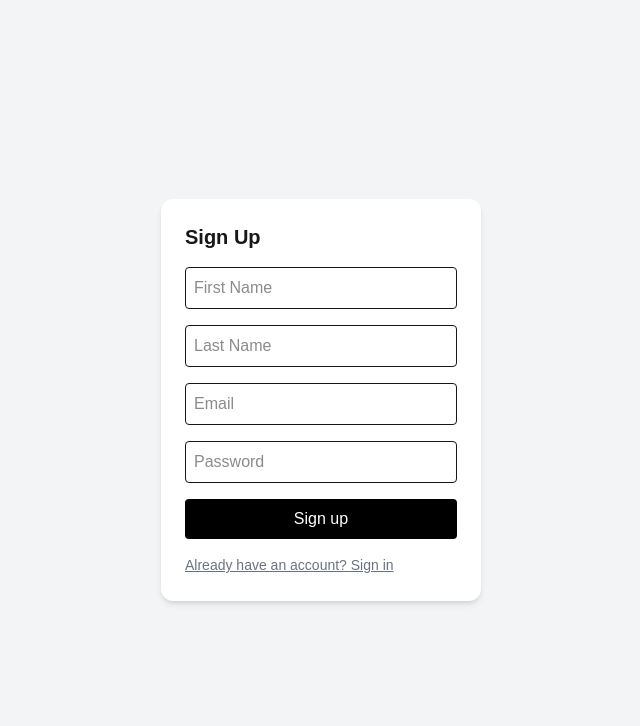
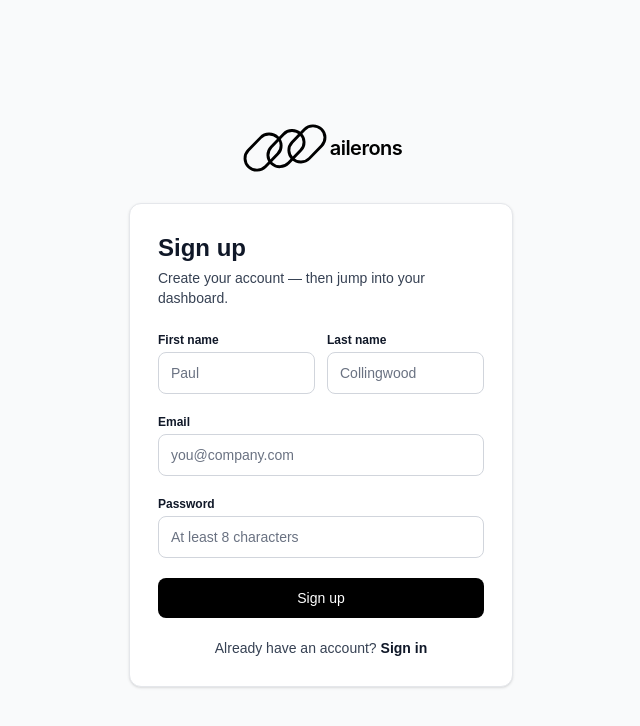
Before and after one commit to ailerons-cantab/ailerons-web, a Next.js app: page /register in a window 1280 px wide. Shown: the top 726 px of the page, without its empty margins (319-959 px from the left). Built offline with nearby package versions, Linux system fonts and the light colour scheme; no server answers.

Commit message:
feat: auth styling

```diff
--- a/src/app/(auth)/login/page.tsx
+++ b/src/app/(auth)/login/page.tsx
@@ -1,12 +1,14 @@
 /* eslint-disable @typescript-eslint/no-explicit-any */
 "use client";
 
-import { useEffect, useState } from "react";
+import Link from "next/link";
+import { useEffect, useMemo, useState } from "react";
 import { useRouter } from "next/navigation";
 import { account, logout, normaliseUserFromAccount, signIn } from "@/lib/appwrite";
 import { useAppContext } from "@/context/useAppContext.hook";
+import { Logo } from "@/app/logo";
 
-export default function AuthPage() {
+export default function LoginPage() {
     const { setUser } = useAppContext();
     const router = useRouter();
     const [email, setEmail] = useState("");
@@ -14,48 +16,101 @@ export default function AuthPage() {
     const [submitting, setSubmitting] = useState(false);
     const [error, setError] = useState<string | null>(null);
 
-    useEffect(() => {
+    const canSubmit = useMemo(
+        () => email.trim().length > 3 && password.length >= 1,
+        [email, password]
+    );
+
+    useEffect(
+        () => {
             (async () => {
                 try {
                     await logout();
-            } catch (e) {
-                console.error("logout failed:", e);
+                } catch {
+                    // ignore
                 } finally {
                     setUser(null);
                 }
             })();
-    }, [setUser]);
+        },
+        [setUser]
+    );
 
     const handleSubmit = async (e: React.FormEvent) => {
         e.preventDefault();
+        if (!canSubmit || submitting) return;
+
         setSubmitting(true);
         setError(null);
 
         try {
-            await signIn(email, password);
-            const acc = await account.get()
+            await signIn(email.trim(), password);
+            const acc = await account.get();
             const user = normaliseUserFromAccount(acc);
-            setUser(user)
+            setUser(user);
             router.replace("/dashboard");
         } catch (err: any) {
-            setError(err?.message || "Something went wrong");
+            setError(err?.message || "Invalid email or password");
         } finally {
             setSubmitting(false);
         }
     };
 
     return (
-        <div className="flex flex-col items-center justify-center min-h-screen bg-gray-100">
-            <div className="bg-white p-6 rounded-xl shadow-md w-80">
-                <h1 className="text-xl font-bold mb-4">Log In</h1>
-                <form onSubmit={handleSubmit} className="flex flex-col space-y-4">
-                    <input type="email" placeholder="Email" value={email} onChange={(e) => setEmail(e.target.value)} className="border p-2 rounded" required />
-                    <input type="password" placeholder="Password" value={password} onChange={(e) => setPassword(e.target.value)} className="border p-2 rounded" required />
-                    {error && <p className="text-red-500 text-sm">{error}</p>}
-                    <button type="submit" disabled={submitting} className="bg-black text-white py-2 rounded hover:opacity-90">{submitting ? "Loading..." : "Sign in"}</button>
+        <main className="min-h-screen bg-gray-50 flex items-center justify-center px-6">
+            <div className="w-full max-w-sm">
+                <div className="flex justify-center mb-5">
+                    <Link href="/home"><Logo size="lg" /></Link>
+                </div>
+                <div className="bg-white border border-gray-200 rounded-xl shadow-sm p-7">
+                    <div className="mb-6">
+                        <h1 className="text-2xl font-bold text-gray-900">Log in</h1>
+                        <p className="text-sm text-gray-700 mt-1">Welcome back — sign in to your dashboard.</p>
+                    </div>
+                    <form onSubmit={handleSubmit} className="space-y-5">
+                        <Field label="Email" type="email" value={email} onChange={setEmail} placeholder="you@company.com" autoComplete="email" />
+                        <Field label="Password" type="password" value={password} onChange={setPassword} placeholder="••••••••" autoComplete="current-password" />
+                        {error && (
+                            <div className="border border-red-200 bg-red-50 text-red-700 text-sm rounded-lg p-3">
+                                {error}
+                            </div>
+                        )}
+                        <button
+                            type="submit"
+                            disabled={!canSubmit || submitting}
+                            className=" w-full rounded-lg bg-black text-white py-2.5 text-sm font-medium hover:opacity-90 disabled:cursor-not-allowed transition">
+                            {submitting ? "Signing in…" : "Sign in"}
+                        </button>
+                        <div className="text-sm text-gray-700 text-center">
+                            Do not have an account yet?{" "}
+                            <Link href="/register" className="font-semibold text-gray-900 hover:opacity-80">Sign up</Link>
+                        </div>
+                        <div className="text-sm text-center">
+                            <Link href="/auth/forgot" className="font-semibold text-gray-900 hover:opacity-80">Forgot password?</Link>
+                        </div>
                     </form>
-                <button className="text-gray-500 text-sm mt-4 underline" onClick={() => router.push("/register")}>Do not have an account yet? Sign up</button>
                 </div>
+                {/* <p className="text-center text-xs text-gray-500 mt-6">By continuing, you agree to our Terms and Privacy Policy.</p> */}
             </div>
+        </main>
     );
 }
+
+function Field(props: { label: string, type: React.HTMLInputTypeAttribute, placeholder?: string, value: string, onChange: (v: string) => void, autoComplete?: string }) {
+    return (
+        <label className="block">
+            <div className="text-xs font-semibold text-gray-900 mb-1">
+                {props.label}
+            </div>
+            <input
+                type={props.type}
+                value={props.value}
+                placeholder={props.placeholder}
+                autoComplete={props.autoComplete}
+                onChange={(e) => props.onChange(e.target.value)}
+                className=" w-full rounded-lg border border-gray-300 px-3 py-2.5 text-sm text-gray-900 placeholder-gray-500 outline-none focus:border-gray-500"
+                required
+            />
+        </label>
+    );
+}
--- a/src/app/(auth)/register/page.tsx
+++ b/src/app/(auth)/register/page.tsx
@@ -1,65 +1,124 @@
 /* eslint-disable @typescript-eslint/no-explicit-any */
 "use client";
 
-import { useEffect, useState } from "react";
+import Link from "next/link";
+import { useEffect, useMemo, useState } from "react";
 import { useRouter } from "next/navigation";
 import { account, createUser, logout, normaliseUserFromAccount } from "@/lib/appwrite";
 import { useAppContext } from "@/context/useAppContext.hook";
+import { Logo } from "@/app/logo";
 
-export default function AuthPage() {
+export default function RegisterPage() {
     const { setUser } = useAppContext();
     const router = useRouter();
+    const [firstName, setFirstName] = useState("");
+    const [lastName, setLastName] = useState("");
     const [email, setEmail] = useState("");
     const [password, setPassword] = useState("");
-    const [firstName, setFirstName] = useState("");
-    const [lastName, setLastName] = useState("");
     const [submitting, setSubmitting] = useState(false);
     const [error, setError] = useState<string | null>(null);
 
-    useEffect(() => {
+    const canSubmit = useMemo(() => {
+        const fn = firstName.trim().length >= 1;
+        const ln = lastName.trim().length >= 1;
+        const em = email.trim().length > 3;
+        const pw = password.length >= 8; // tweak if you want
+        return fn && ln && em && pw;
+    }, [firstName, lastName, email, password]);
+
+    useEffect(
+        () => {
             (async () => {
                 try {
                     await logout();
-            } catch (e) {
-                console.error("logout failed:", e);
+                } catch {
+                    // ignore
                 } finally {
                     setUser(null);
                 }
             })();
-    }, [setUser]);
+        },
+        [setUser]
+    );
 
     const handleSubmit = async (e: React.FormEvent) => {
         e.preventDefault();
+        if (!canSubmit || submitting) return;
+
         setSubmitting(true);
         setError(null);
 
         try {
-            await createUser(email, password, firstName, lastName);
-            const acc = await account.get()
+            await createUser(email.trim(), password, firstName.trim(), lastName.trim());
+            const acc = await account.get();
             const user = normaliseUserFromAccount(acc);
-            setUser(user)
-            router.replace("/home");
+            setUser(user);
+            router.replace("/dashboard");
         } catch (err: any) {
-            setError(err?.message || "Something went wrong");
+            setError(err?.message || "Could not create account");
         } finally {
             setSubmitting(false);
         }
     };
 
     return (
-        <div className="flex flex-col items-center justify-center min-h-screen bg-gray-100">
-            <div className="bg-white p-6 rounded-xl shadow-md w-80">
-                <h1 className="text-xl font-bold mb-4">Sign Up</h1>
-                <form onSubmit={handleSubmit} className="flex flex-col space-y-4">
-                    <input type="text" placeholder="First Name" value={firstName} onChange={(e) => setFirstName(e.target.value)} className="border p-2 rounded" required />
-                    <input type="text" placeholder="Last Name" value={lastName} onChange={(e) => setLastName(e.target.value)} className="border p-2 rounded" required />
-                    <input type="email" placeholder="Email" value={email} onChange={(e) => setEmail(e.target.value)} className="border p-2 rounded" required />
-                    <input type="password" placeholder="Password" value={password} onChange={(e) => setPassword(e.target.value)} className="border p-2 rounded" required />
-                    {error && <p className="text-red-500 text-sm">{error}</p>}
-                    <button type="submit" disabled={submitting} className="bg-black text-white py-2 rounded hover:opacity-90">{submitting ? "Loading..." : "Sign up"}</button>
+        <main className="min-h-screen bg-gray-50 flex items-center justify-center px-6">
+            <div className="w-full max-w-sm">
+                <div className="flex justify-center mb-5"><Link href="/home"><Logo size="lg" /></Link>
+                </div>
+                <div className="bg-white border border-gray-200 rounded-xl shadow-sm p-7">
+                    <div className="mb-6">
+                        <h1 className="text-2xl font-bold text-gray-900">Sign up</h1>
+                        <p className="text-sm text-gray-700 mt-1">Create your account — then jump into your dashboard.</p>
+                    </div>
+                    <form onSubmit={handleSubmit} className="space-y-5">
+                        <div className="grid grid-cols-1 sm:grid-cols-2 gap-3">
+                            <Field label="First name" type="text" value={firstName} onChange={setFirstName} placeholder="Paul" autoComplete="given-name" />
+                            <Field label="Last name" type="text" value={lastName} onChange={setLastName} placeholder="Collingwood" autoComplete="family-name" />
+                        </div>
+                        <Field label="Email" type="email" value={email} onChange={setEmail} placeholder="you@company.com" autoComplete="email" />
+                        <Field label="Password" type="password" value={password} onChange={setPassword} placeholder="At least 8 characters" autoComplete="new-password" />
+                        {error && (
+                            <div className="border border-red-200 bg-red-50 text-red-700 text-sm rounded-lg p-3">
+                                {error}
+                            </div>
+                        )}
+
+                        <button
+                            type="submit"
+                            disabled={!canSubmit || submitting}
+                            className="w-full rounded-lg bg-black text-white py-2.5 text-sm font-medium hover:opacity-90 disabled:cursor-not-allowed transition"
+                        >
+                            {submitting ? "Creating account…" : "Sign up"}
+                        </button>
+                        <div className="text-sm text-gray-700 text-center">
+                            Already have an account?{" "}
+                            <Link href="/login" className="font-semibold text-gray-900 hover:opacity-80">
+                                Sign in
+                            </Link>
+                        </div>
                     </form>
-                <button className="text-gray-500 text-sm mt-4 underline" onClick={() => router.push("/login")}>Already have an account? Sign in</button>
                 </div>
+
+                {/* <p className="text-center text-xs text-gray-500 mt-6">By continuing, you agree to our Terms and Privacy Policy.</p> */}
             </div>
+        </main>
     );
 }
+
+function Field(props: { label: string, type: React.HTMLInputTypeAttribute, placeholder?: string, value: string, onChange: (v: string) => void, autoComplete?: string }) {
+    return (
+        <label className="block">
+            <div className="text-xs font-semibold text-gray-900 mb-1">{props.label}</div>
+            <input
+                type={props.type}
+                value={props.value}
+                placeholder={props.placeholder}
+                autoComplete={props.autoComplete}
+                onChange={(e) => props.onChange(e.target.value)}
+                className="w-full rounded-lg border border-gray-300 px-3 py-2.5 text-sm text-gray-900 placeholder-gray-500 outline-none focus:border-gray-500"
+                required
+            />
+        </label>
+    );
+}
--- a/src/app/logo.tsx
+++ b/src/app/logo.tsx
@@ -17,7 +17,7 @@ export function Logo({ size = "md" }: LogoProps) {
     return (
         <button type="button" onClick={() => router.push("/home")} className={clsx("flex items-center p-2 cursor-pointer bg-transparent border-0")} aria-label="Go to home">
             <Image src="/ailerons_logo_black.svg" alt="ailerons logo" width={iconWidth} height={iconHeight} priority />
-            <span className={clsx("font-semibold tracking-tight lowercase", textSize)} style={{ fontFamily: "-apple-system, BlinkMacSystemFont, 'Helvetica Neue', Arial, sans-serif" }}>ailerons</span>
+            <span className={clsx("font-semibold tracking-tight lowercase", textSize)} style={{ fontFamily: "-apple-system, BlinkMacSystemFont, 'Helvetica Neue', Arial, sans-serif", color: 'black' }}>ailerons</span>
         </button>
     );
 }
```
Lines whose indentation alone changed are shown as unchanged.
